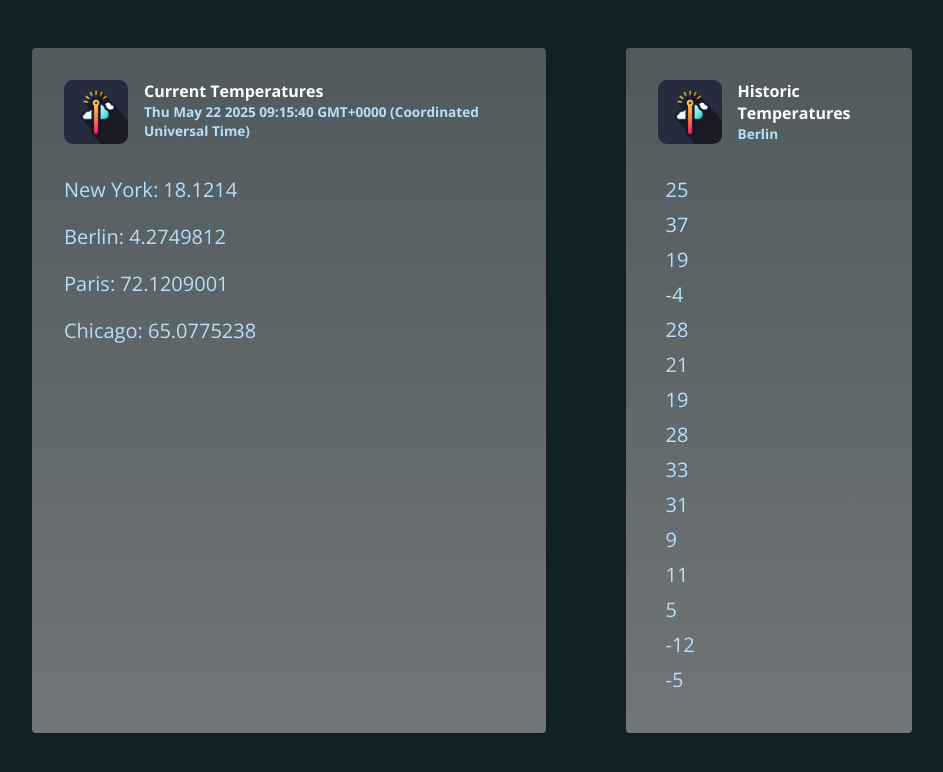
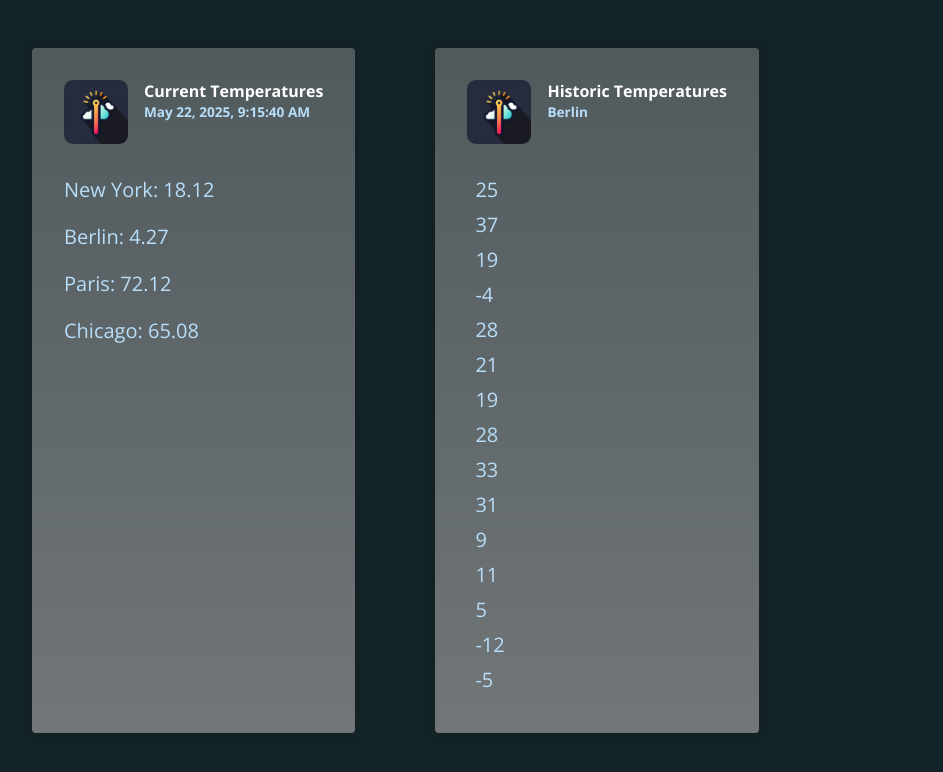
Before and after one commit to khaled436/08-pipes-deep-dive, an Angular app: page / in a window 1280 px wide. Shown: the top 772 px of the page, without its empty margins (168-1111 px from the left). Built offline with nearby package versions, Linux system fonts and the light colour scheme.

Commit message:
164 using and configuring built-in pipes

```diff
--- a/src/app/app.component.html
+++ b/src/app/app.component.html
@@ -4,13 +4,13 @@
       <img src="temp-icon.png" alt="Thermometer icon" />
       <div>
         <h2>Current Temperatures</h2>
-        <p>{{ currentDate }}</p>
+        <p>{{ currentDate | date:'medium' }}</p>
       </div>
     </header>
-    <p>New York: {{ currentTemperaturs.newYork }}</p>
-    <p>Berlin: {{ currentTemperaturs.berlin }}</p>
-    <p>Paris: {{ currentTemperaturs.paris }}</p>
-    <p>Chicago: {{ currentTemperaturs.chicago }}</p>
+    <p>New York: {{ currentTemperaturs.newYork | number:'1.1-2' }}</p>
+    <p>Berlin: {{ currentTemperaturs.berlin | number:'1.1-2' }}</p>
+    <p>Paris: {{ currentTemperaturs.paris | number:'1.1-2' }}</p>
+    <p>Chicago: {{ currentTemperaturs.chicago | number:'1.1-2' }}</p>
   </article>
 
   <article class="temperatures">
--- a/src/app/app.component.ts
+++ b/src/app/app.component.ts
@@ -1,9 +1,14 @@
 import { Component } from '@angular/core';
+import {DatePipe, DecimalPipe} from "@angular/common";
 
 @Component({
   selector: 'app-root',
   standalone: true,
   templateUrl: './app.component.html',
+  imports: [
+    DatePipe,
+    DecimalPipe
+  ]
 })
 export class AppComponent {
   currentDate = new Date();
```
